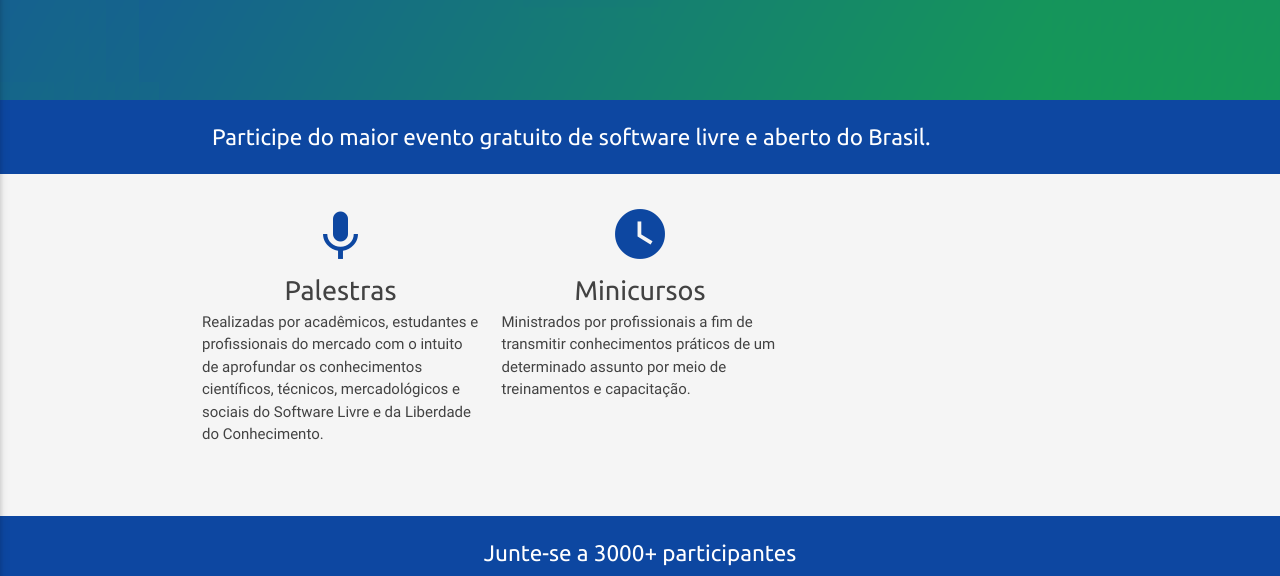
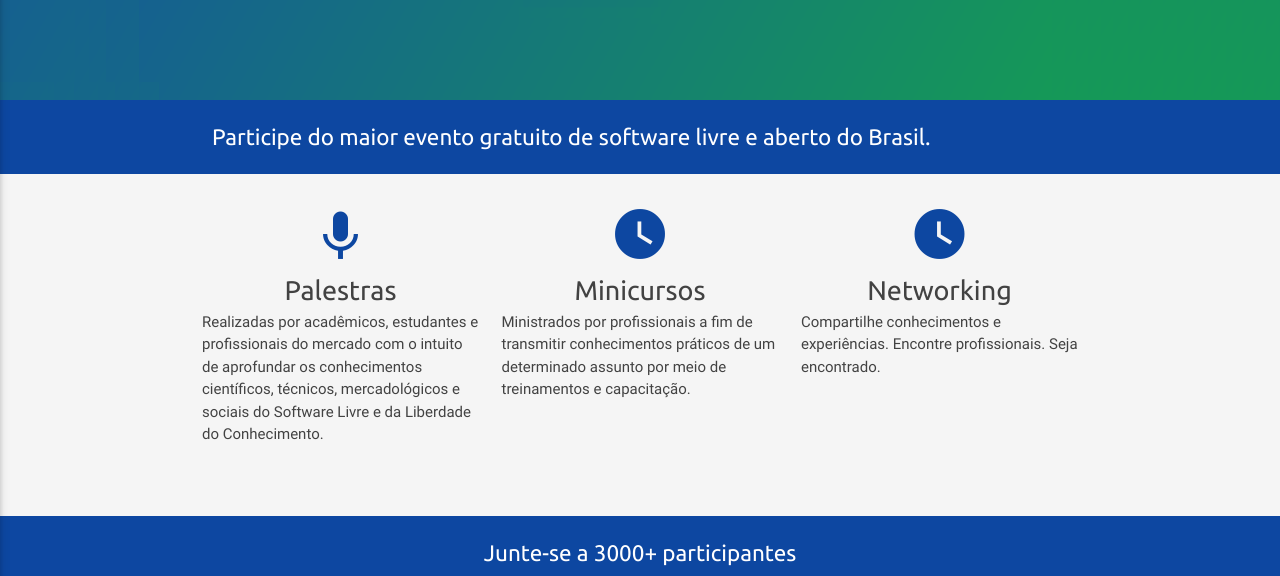
Before and after one commit to ftslorgbr/ftsl11, a Jekyll site: the page built from index.html, in a window 1280 px wide and 900 px high, cut to the strip 324-900 px from the top of the window. Built offline with Jekyll 4.4.1, drawn with Linux system fonts in a browser that asks for light colours; nearby versions of some CDN libraries; comment, search, counter and statistics services are not loaded.

Commit message:
Inserir texto de networking #9

```diff
--- a/index.html
+++ b/index.html
@@ -57,6 +57,17 @@ image: Web128x128.jpg
                         </div>
                         <div class="col s12  grey-text text-darken-3">
                             Ministrados por profissionais a fim de transmitir conhecimentos práticos de um determinado assunto por meio de treinamentos e capacitação.
+                        </div>
+                    </div>
+                </div>
+                <div class="col s4">
+                    <div class="row">
+                        <div class="col s12 center-align">
+                            <div class="grey-text text-darken-3"><i class="material-icons medium blue-text text-darken-4">watch_later</i></div>
+			    <span class="sm-font center-align grey-text text-darken-3">Networking</span>
+                        </div>
+                        <div class="col s12  grey-text text-darken-3">
+                            Compartilhe conhecimentos e experiências. Encontre profissionais. Seja encontrado.
                         </div>
                     </div>
                 </div>
```
